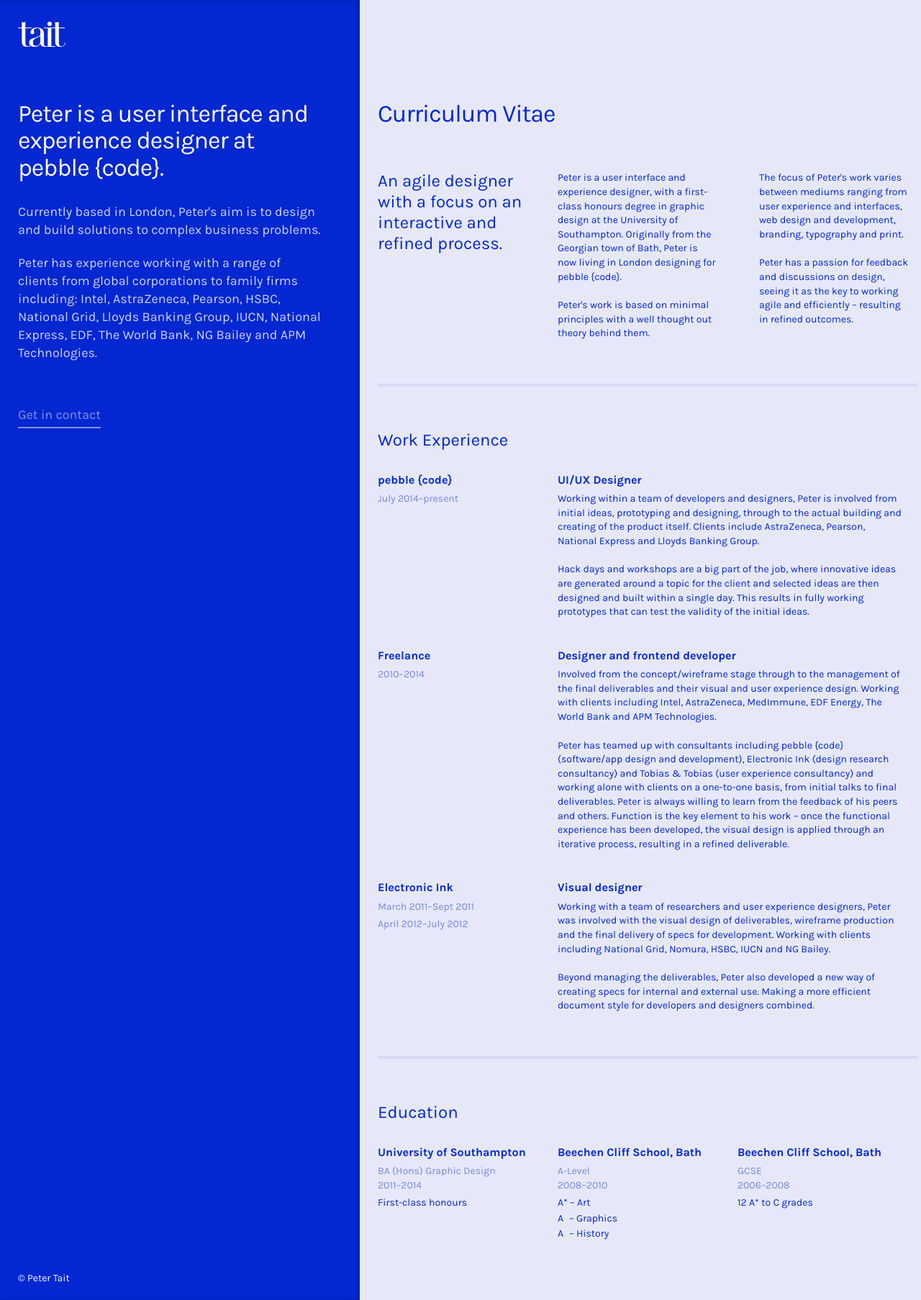
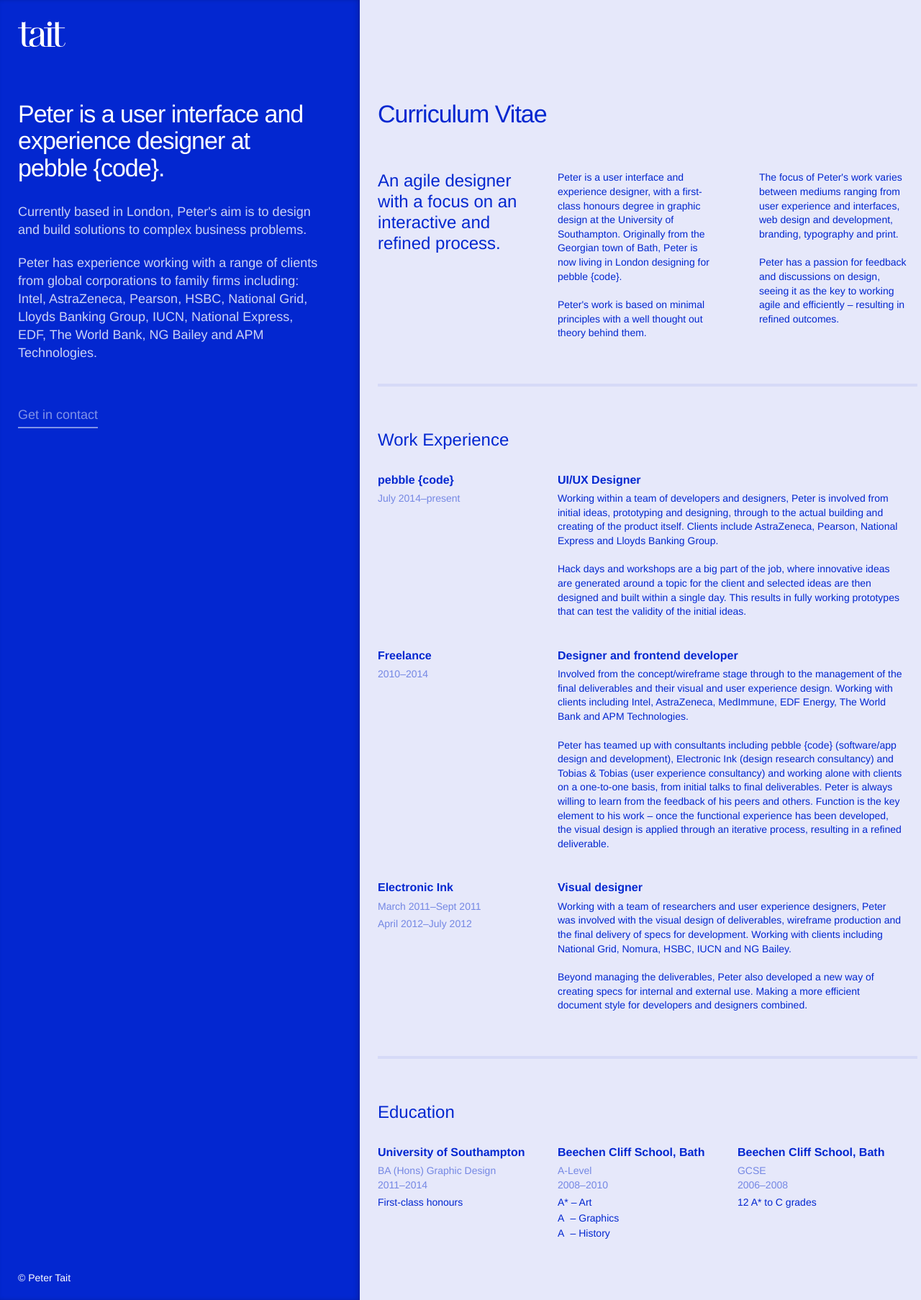
Before and after one commit to petertait/petertait.com, a PHP site: page / in a window 1280 px wide; the page is wider, and only the part inside the window is pictured. Shown: that part at 72% size. Run offline with PHP 8.4, Linux system fonts and the light colour scheme; style sheets or scripts are compiled from the project's sources; some web fonts are replaced.

Commit message:
insert google's font-face into scss

```diff
--- a/src/index.html
+++ b/src/index.html
@@ -7,17 +7,14 @@
   <link rel="icon" href="favicon.ico" type="image/x-icon">
   <title>Peter Tait | UI/UX Designer</title>
   <meta name="description" content="Peter is a user interface and experience designer at pebble {code}. He has experience with clients ranging from global corporations to family firms.">
-  <link href='http://fonts.googleapis.com/css?family=Karla:400,700' rel='stylesheet' type='text/css'>
   <link rel="stylesheet" href="styles.css">
-  <script type="text/javascript">
-    var _gaq = _gaq || [];
-    _gaq.push(['_setAccount', 'UA-21049349-1']);
-    _gaq.push(['_trackPageview']);
-    (function() {
-      var ga = document.createElement('script'); ga.type = 'text/javascript'; ga.async = true;
-      ga.src = ('https:' == document.location.protocol ? 'https://ssl' : 'http://www') + '.google-analytics.com/ga.js';
-      var s = document.getElementsByTagName('script')[0]; s.parentNode.insertBefore(ga, s);
-    })();
+  <script>
+    (function(i,s,o,g,r,a,m){i['GoogleAnalyticsObject']=r;i[r]=i[r]||function(){
+    (i[r].q=i[r].q||[]).push(arguments)},i[r].l=1*new Date();a=s.createElement(o),
+    m=s.getElementsByTagName(o)[0];a.async=1;a.src=g;m.parentNode.insertBefore(a,m)
+    })(window,document,'script','//www.google-analytics.com/analytics.js','ga');
+    ga('create', 'UA-21049349-1', 'auto');
+    ga('send', 'pageview');
   </script>
 </head>
 <body class="home">
--- a/src/sass/shared/_typography.scss
+++ b/src/sass/shared/_typography.scss
@@ -1,3 +1,18 @@
+
+// Karla
+@font-face {
+  font-family: 'Karla';
+  font-style: normal;
+  font-weight: 400;
+  src: local('Karla'), local('Karla-Regular'), url(http://fonts.gstatic.com/s/karla/v5/U2W8XLIU_HNcGqv5PUsHFqCWcynf_cDxXwCLxiixG1c.ttf) format('truetype');
+}
+@font-face {
+  font-family: 'Karla';
+  font-style: normal;
+  font-weight: 700;
+  src: local('Karla Bold'), local('Karla-Bold'), url(http://fonts.gstatic.com/s/karla/v5/6rYv84POalfstX0SkMI-EnYhjbSpvc47ee6xR_80Hnw.ttf) format('truetype');
+}
+
 h1, h2, h3, h4, h5, h6,
 p, ul, ol, dl, blockquote, pre, button {
   margin: 0 0 20px 0;
```
